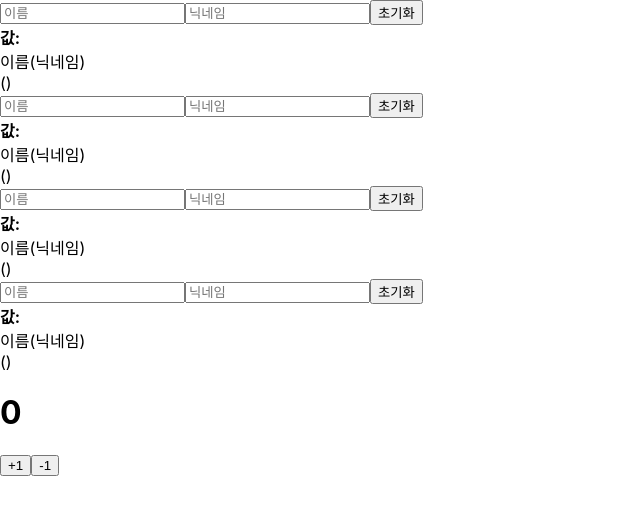
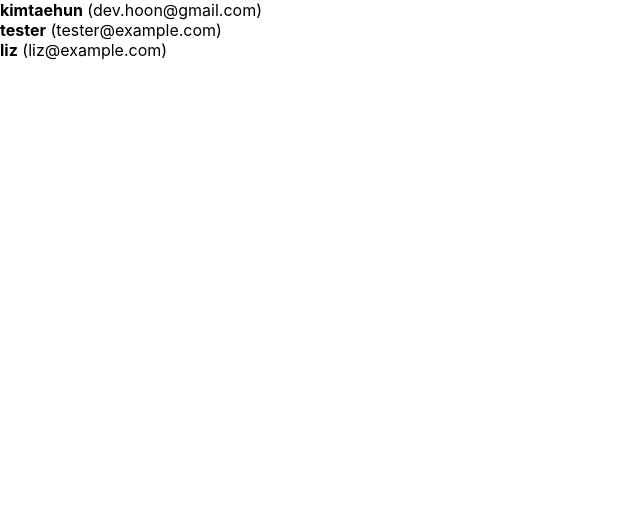
Before and after one commit to Dev-hoon/reactProjrct, a React (Create React App) app: page / in a window 1280 px wide. Shown: the top 514 px of the page, without its empty margins (0-640 px from the left). Built offline with nearby package versions, Linux system fonts and the light colour scheme.

Commit message:
배열을 이용한 컴포넌트 대량 생산

```diff
--- a/src/App.js
+++ b/src/App.js
@@ -5,6 +5,7 @@ import react from 'react';
 import Wrapper from './Wrapper';
 import Counter from './Counter';
 import InputSample from './InputSample';
+import UserList from './UserList';
 function App() {
   const name = 'react';
   const style = {
@@ -40,12 +41,15 @@ function App() {
     // <Counter />
     // <Counter />
     // </div>
+    // <div>
+    //  <InputSample />
+    //  <InputSample />
+    //  <InputSample />
+    //  <InputSample />
+    //  <Counter />
+    // </div>
     <div>
-     <InputSample />
-     <InputSample />
-     <InputSample />
-     <InputSample />
-     <Counter />
+      <UserList />
     </div>
   );
 }
--- /dev/null
+++ b/src/UserList.js
@@ -0,0 +1,47 @@
+import React from 'react';
+function User({user}){
+    return(
+        <div>
+            <b>{user.username}</b> <span>({user.email})</span>
+        </div>
+    );
+}
+function UserList() {
+    const users = [
+        {
+        id: 1,
+        username: 'kimtaehun',
+        email: 'dev.hoon@gmail.com'
+        },
+        {
+        id: 2,
+        username: 'tester',
+        email: 'tester@example.com'
+        },
+        {
+        id: 3,
+        username: 'liz',
+        email: 'liz@example.com'
+        }
+    ];
+    return(
+        <div>
+            {/* <div>
+                <b>{users[0].username}</b> <span>({users[0].email})</span>
+            </div>
+            <div>
+                <b>{users[1].username}</b> <span>({users[1].email})</span>
+            </div>
+            <div>
+                <b>{users[2].username}</b> <span>({users[1].email})</span>
+            </div> */}
+            {/* <User user ={users[0]}/>
+            <User user ={users[1]}/>
+            <User user ={users[2]}/> */}
+            {users.map((user,index) =>(
+                <User user ={user} key={index}/>
+            ))}
+        </div>
+    );
+}
+export default UserList;
```
